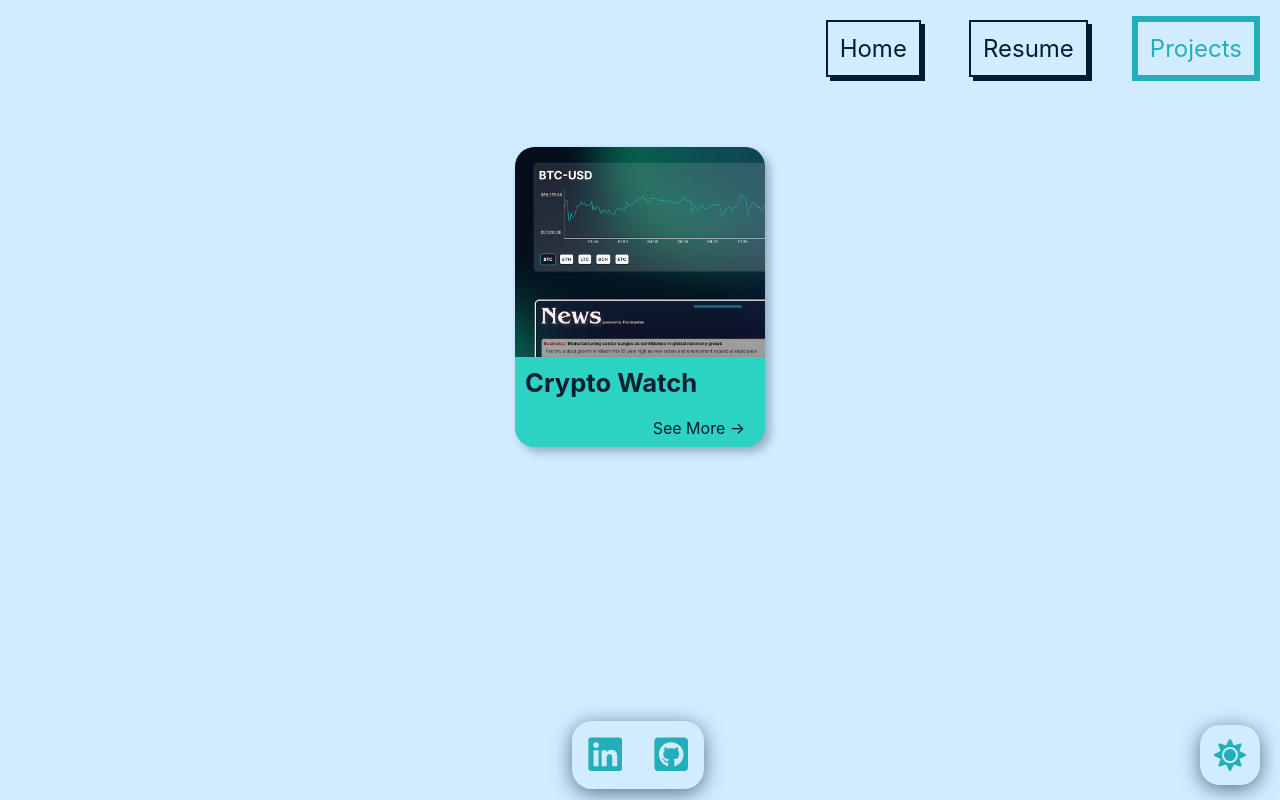
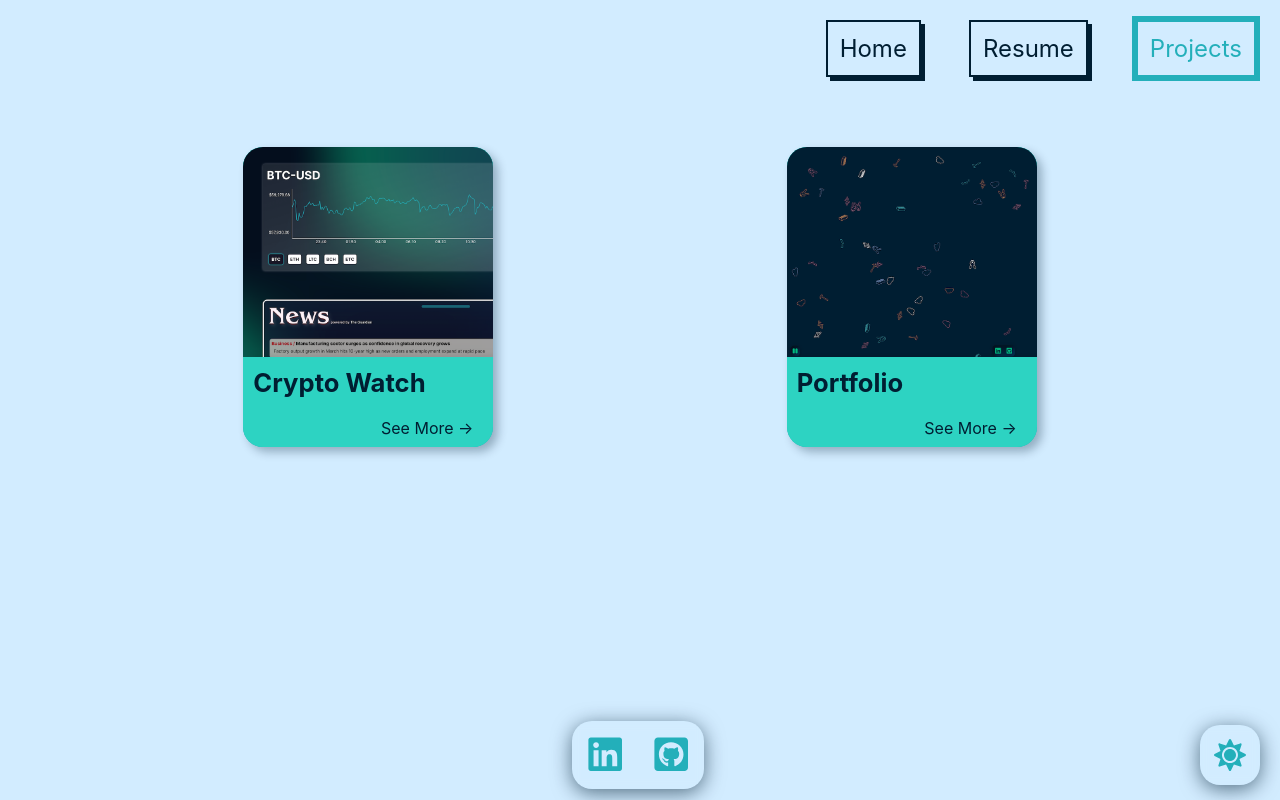
Before and after one commit to namfal/portfolio, a Vue app: page /projects in a window 1280 px wide. Built offline with nearby package versions, Linux system fonts and the light colour scheme.

Commit message:
added portfolio as a project

```diff
--- a/src/views/Projects.vue
+++ b/src/views/Projects.vue
@@ -7,6 +7,15 @@
 			text="A simple crypto currency price tracker, using Coinbase Pro's Web Hooks API to update prices in real time."
 			techStack="React App"
 			github="https://github.com/namfal/cryptocurrency-watch"
+		>
+		</FlipCard>
+		<FlipCard
+				fileName="portfolio-dark.png"
+				title="Portfolio"
+				link="https://namidev.xyz"
+				text="My personal portfolio (this) website."
+				techStack="Vue.JS App"
+				github="https://github.com/namfal/portfolio"
 		>
 		</FlipCard>
 	</div>
```
Also changed, not shown: src/assets/portfolio-dark.png (added), src/assets/portfolio-light.png (added).
